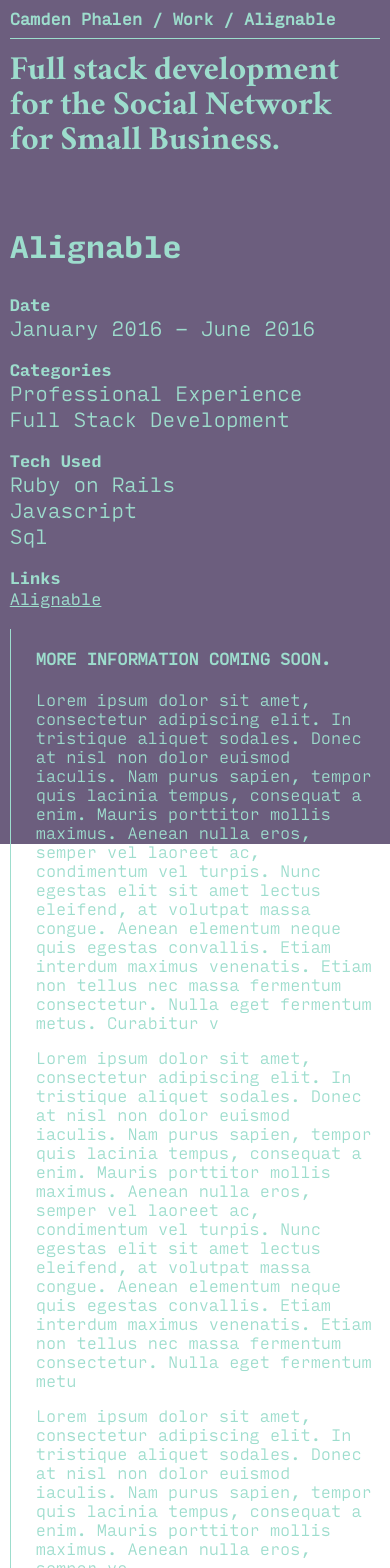
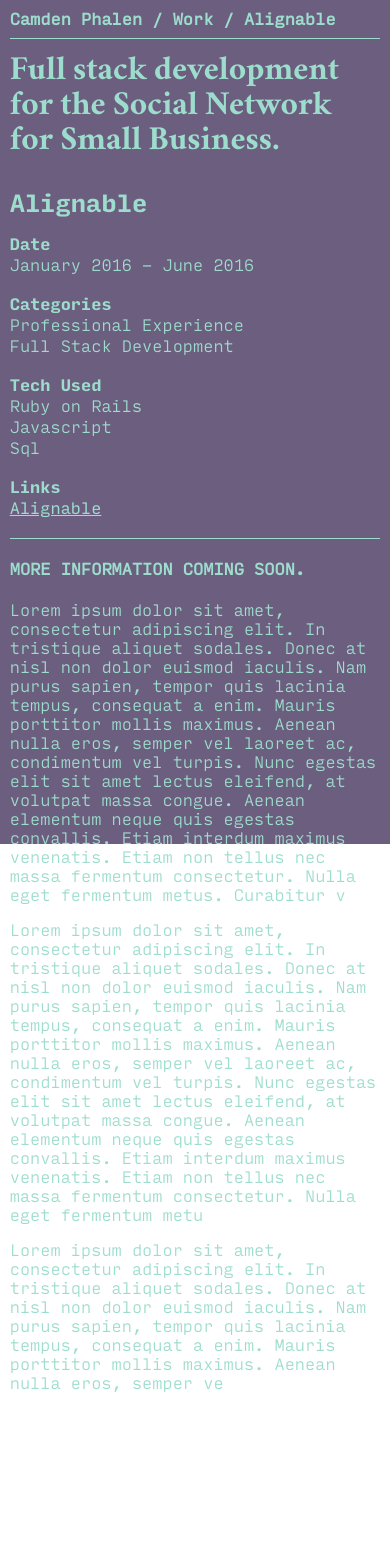
Before and after one commit to camden11/portfolio-old, a React (Create React App) app: page /work/alignable in a window 390 px wide. Shown: the top 1568 px of the page. After the commit the page ends 1449 px from the top, so only its background shows below. Built offline with nearby package versions, Linux system fonts and the light colour scheme.

Commit message:
project page mobile styling

```diff
--- a/src/containers/Work.js
+++ b/src/containers/Work.js
@@ -30,7 +30,7 @@
     const tracker = new TypeIndexTracker();
     return (
       <div className="work container">
-        <H1 index={tracker.index()}>I've worked on a lot of cool things. Here are some of them.</H1>
+        <H1 index={tracker.index()}>I've worked on a lot of cool projects. Here are a few of them.</H1>
         { allProjects.map((project, index) => {
           return (
             <ProjectPreview
--- a/src/css/index.css
+++ b/src/css/index.css
@@ -22,7 +22,8 @@
   @media only screen and (max-width: 768px) {
     h1 {
       font-size: 30px;
-      line-height: 35px; } }
+      line-height: 35px;
+      margin-bottom: 30px; } }
 
 h2 {
   font-size: 24px;
@@ -41,6 +42,10 @@
   margin-bottom: 30px;
   font-family: 'Input Bold';
   font-size: 30px; }
+  @media only screen and (max-width: 768px) {
+    h3 {
+      font-size: 24px;
+      margin-bottom: 16px; } }
 
 h4 {
   font-family: 'Input';
@@ -62,6 +67,9 @@
   font-size: 20px;
   margin: 0;
   margin-bottom: 2px; }
+  @media only screen and (max-width: 768px) {
+    p.project-data-text, p.project-data-link {
+      font-size: 16px; } }
 
 p.project-preview-description {
   font-size: 20px;
@@ -166,6 +174,11 @@
   border-left: 1.5px solid #272727;
   padding-left: 25px;
   transition: border-width .2s; }
+  @media only screen and (max-width: 768px) {
+    .project-content {
+      border-top: 1.5px solid #272727;
+      border-left: none;
+      padding-left: 0; } }
 
 .project-data-sticky {
   position: -webkit-sticky;
@@ -203,6 +216,9 @@
   border-bottom: 1.5px solid #272727; }
   .project-preview-text > .reverse-margin {
     margin-left: 20px; }
+  @media only screen and (max-width: 768px) {
+    .project-preview-text {
+      border: none !important; } }
 
 .project-preview-description {
   transition: margin-bottom .2s; }
--- a/src/css/project.scss
+++ b/src/css/project.scss
@@ -2,6 +2,12 @@
   border-left: 1.5px solid $main-gray;
   padding-left: 25px;
   transition: border-width .2s;
+
+  @media only screen and (max-width: 768px) {
+    border-top: 1.5px solid $main-gray;
+    border-left: none;
+    padding-left: 0;
+  }
 }
 
 .project-data-sticky {
@@ -56,6 +62,10 @@
   > .reverse-margin {
     margin-left: 20px;
   }
+
+  @media only screen and (max-width: 768px) {
+    border: none !important;
+  }
 }
 
 .project-preview-description {
--- a/src/css/typography.scss
+++ b/src/css/typography.scss
@@ -7,6 +7,7 @@
   @media only screen and (max-width: 768px) {
     font-size: 30px;
     line-height: 35px;
+    margin-bottom: 30px;
   }
 }
 
@@ -29,6 +30,10 @@
   margin-bottom: 30px;
   font-family: 'Input Bold';
   font-size: 30px;
+  @media only screen and (max-width: 768px) {
+    font-size: 24px;
+    margin-bottom: 16px;
+  }
 }
 
 h4 {
@@ -55,6 +60,10 @@
   font-size: 20px;
   margin: 0;
   margin-bottom: 2px;
+
+  @media only screen and (max-width: 768px) {
+    font-size: 16px;
+  }
 }
 
 p.project-preview-description {
```
Also changed, not shown: 8 other files (tests, documents, lock files or other folders).
